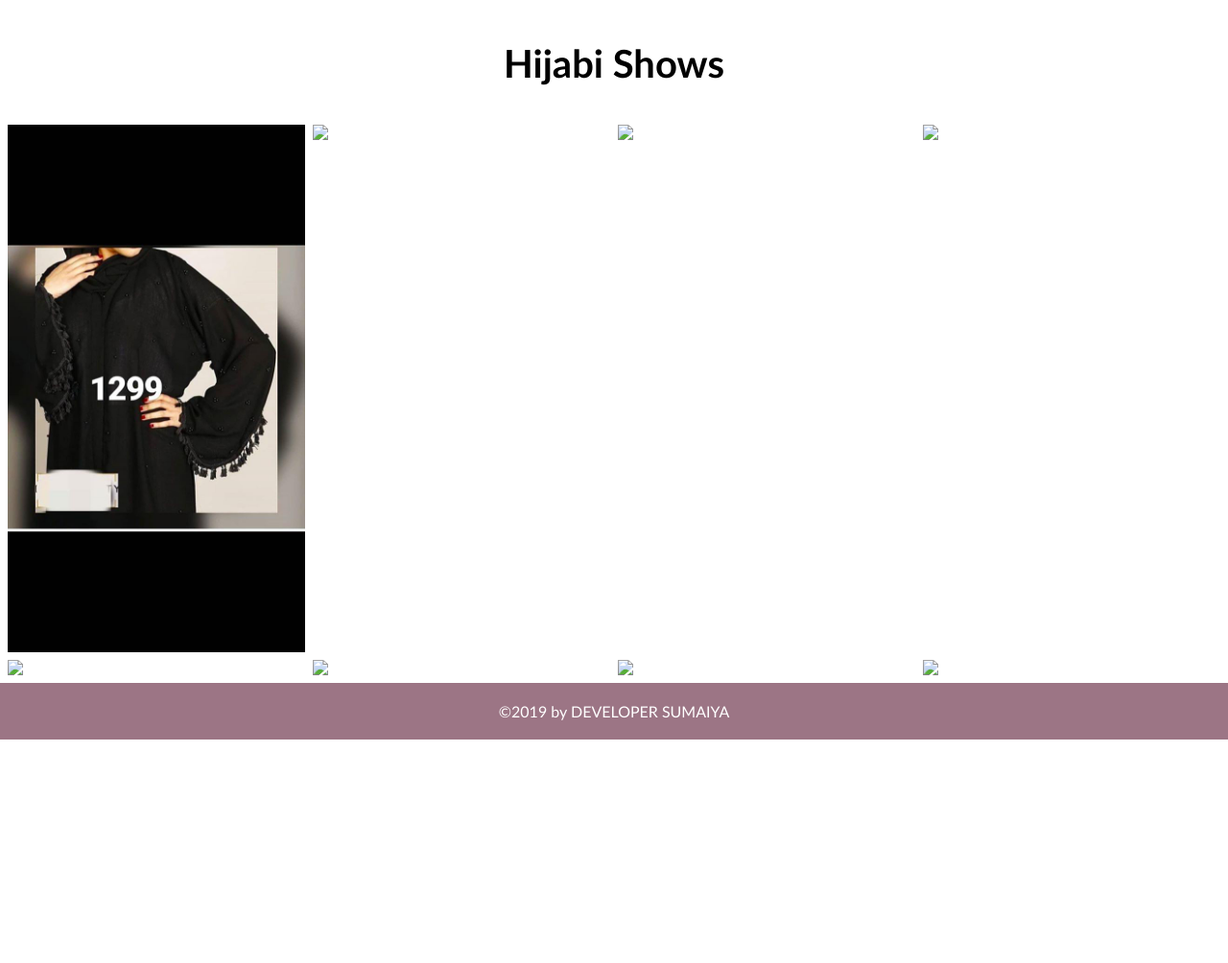
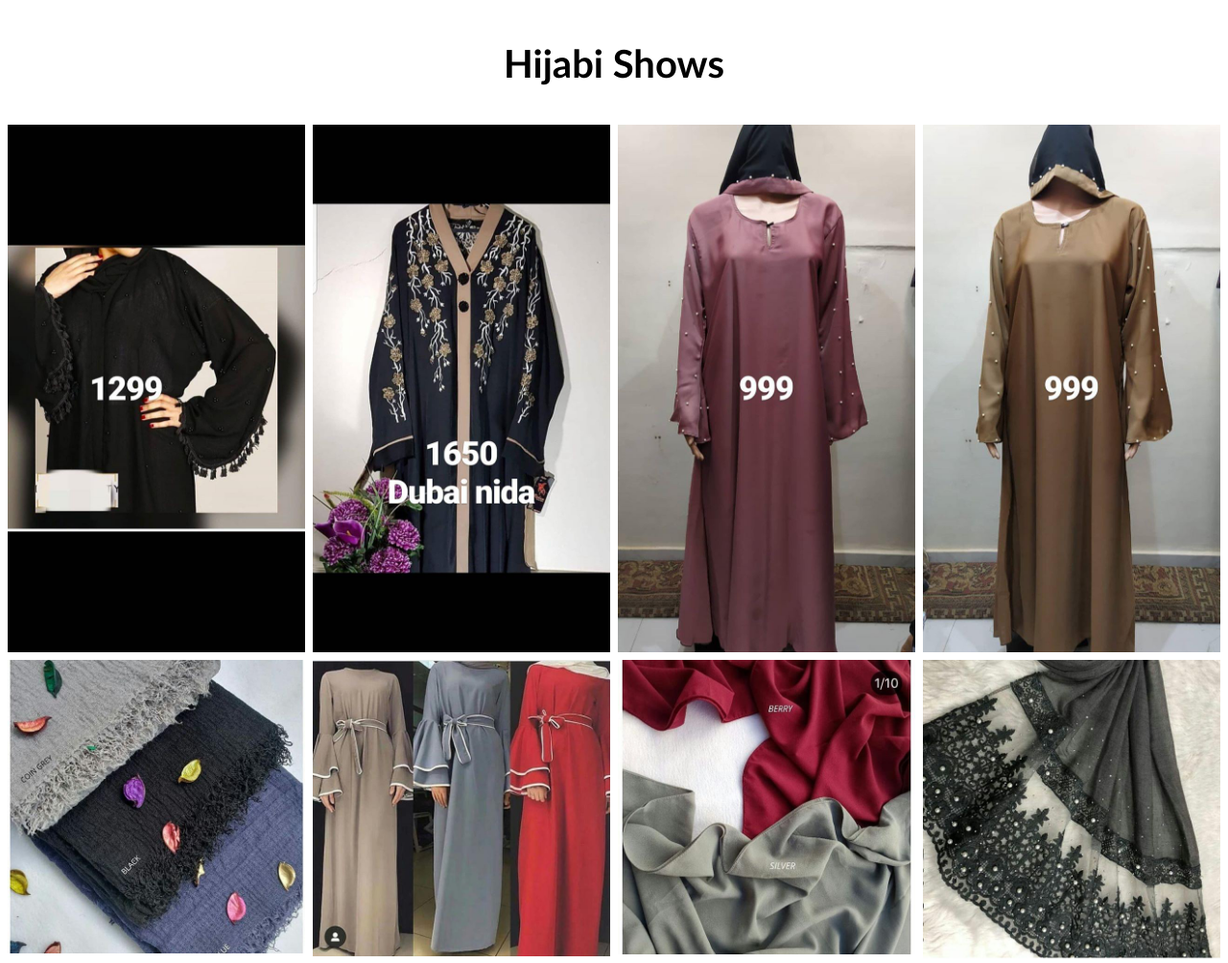
Before and after one commit to sumaiyashaikh1/hijabs, a plain HTML site: page index.html in a window 1280 px wide. Shown: the part 860-1864 px from the top of the page at 96% size. Before the commit the page ends 1631 px from the top, so only its background shows below. Drawn offline with Linux system fonts and the light colour scheme.

Commit message:
updating
dd

```diff
--- a/index.html
+++ b/index.html
@@ -9,7 +9,7 @@
           <div class="navbar">
             <div class="container">
              <div class="logo_div">
-                 <img src="LOGO.png" alt="logo_pic" class="logo">
+                 <img src="logo_pic.jpg" alt="logo_pic" class="logo">
                </div>
 
                <div class="navbar_links">
@@ -44,26 +44,26 @@
                   <img src="burkhas.jpg" style="width:100%">
                 </div>
                 <div class="column">
-                  <img src="images/img2.jpg" style="width:100%">
+                  <img src="burkha1.jpg" style="width:100%">
                 </div>
                 <div class="column">
-                  <img src="images/img3.jpg" style="width:100%">
+                  <img src="burkha2.jpg" style="width:100%">
               </div>
 
               <div class="column">
-                <img src="images/img4.jpg" style="width:100%">
+                <img src="burkha3.jpg" style="width:100%">
             </div>
             <div class="column">
-                <img src="images/img5.jpg" style="width:100%">
+                <img src="scarf.jpg" style="width:100%">
             </div>
             <div class="column">
-                <img src="images/img6.jpg" style="width:100%">
+                <img src="burkha4.jpg" style="width:100%">
             </div>
             <div class="column">
-                <img src="images/img7.jpg" style="width:100%">
+                <img src="scarf1.jpg" style="width:100%">
             </div>
             <div class="column">
-                <img src="images/img8.jpg" style="width:100%">
+                <img src="scarf2.jpg" style="width:100%">
             </div>
         </div>
 
```
